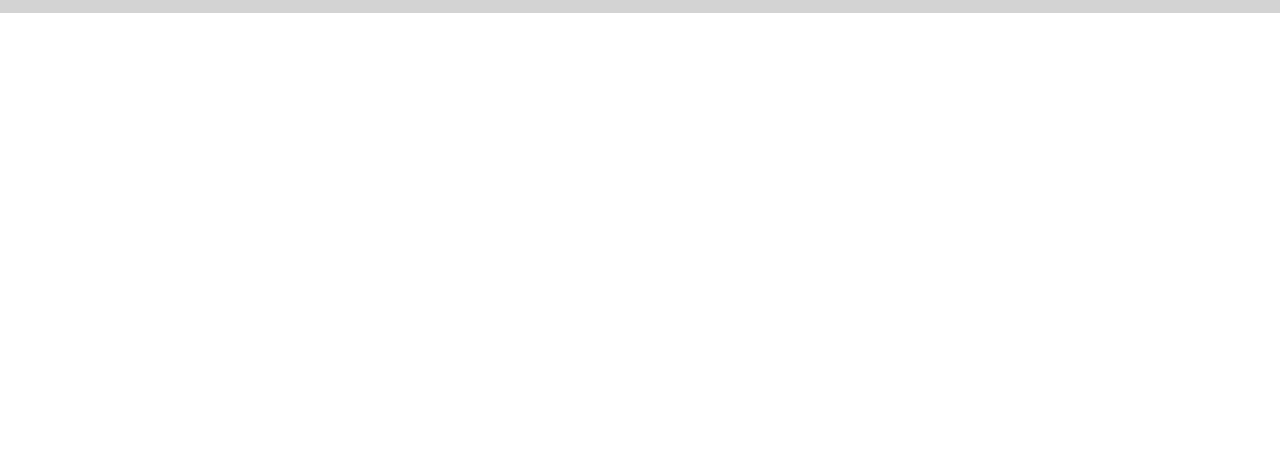
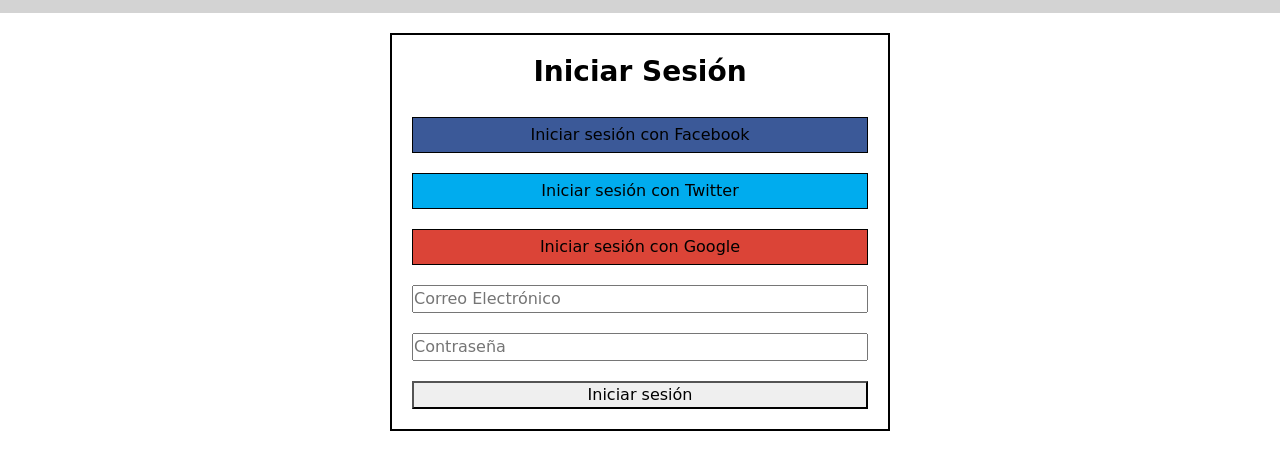
Before and after one commit to ricardomaxayala/2da-entrega-Ricardo-Ayala-Morales, a plain HTML site: page pages/iniciar_sesion.html in a window 1280 px wide. Shown: the part 81-550 px from the top of the page. Drawn offline with nearby package versions, Linux system fonts and the light colour scheme.

Commit message:
iniciarsesion

```diff
--- a/css/style.css
+++ b/css/style.css
@@ -26,8 +26,6 @@ a{
     height: 40px;
     width: 80px;
 }
-
-
 
 
 .navbar{
@@ -215,7 +213,7 @@ span{
 }
 
 
-.formulario{
+.formulario__principal{
     background-color: white;
     padding: 40px 40px 80px 40px;
     gap: 20px;
@@ -226,14 +224,14 @@ span{
     font-weight: bold;
 }
 
-.formulario__seccion{
+.formulario__principal__seccion{
     max-width: 1000px;
     margin: 0 auto;
     display: flex;
     justify-content: space-evenly;
 }
 
-.formulario__inputs{
+.formulario__principal__inputs{
     display: block;
 
 }
@@ -244,7 +242,7 @@ span{
 
 
 @media (max-width:767px){
-    .formulario__seccion{
+    .formulario__principal__seccion{
         flex-direction: column;
     }
     iframe{
@@ -285,3 +283,47 @@ img{
 
     }
 }
+
+
+.formulario__iniciarsesion__contenedor{
+    display: flex;
+    flex-direction: column ;
+    width: 500px;
+    margin: 20px auto;
+    padding: 20px;
+    border: 2px solid black;
+    gap: 20px;
+
+}
+
+.formulario__iniciarsesion__botones{
+    display: flex;
+    flex-direction: column;
+    gap: 20px;
+    text-align: center;
+}
+
+
+.formulario__iniciarsesion__botones a{
+    border: 1px solid black;
+    text-align: center;
+    padding: 5px 0;
+}
+
+.button__facebook{
+    background-color: #3b5998;
+}
+
+.button__twitter{
+    background-color: #00acee;
+}
+
+.button__google{
+    background-color: #DB4437;
+}
+
+.formulario__iniciarsesion__contenedor form{
+    display: flex;
+    flex-direction: column;
+    gap: 20px;
+}
--- a/pages/iniciar_sesion.html
+++ b/pages/iniciar_sesion.html
@@ -5,7 +5,7 @@
     <meta name="viewport" content="width=device-width, initial-scale=1.0">
     <title>Iniciar Sesión</title>
     <link href="https://cdn.jsdelivr.net/npm/bootstrap@5.3.0/dist/css/bootstrap.min.css" rel="stylesheet" integrity="sha384-9ndCyUaIbzAi2FUVXJi0CjmCapSmO7SnpJef0486qhLnuZ2cdeRhO02iuK6FUUVM" crossorigin="anonymous">
-    <link rel="icon" href="./img/py.jpg" >
+    <link rel="icon" href="../img/py.jpg" >
     <link rel="stylesheet" href="../css/style.css">
     <link rel="preconnect" href="https://fonts.googleapis.com">
     <link rel="preconnect" href="https://fonts.gstatic.com" crossorigin>
@@ -19,7 +19,7 @@
                 <span class="navbar-toggler-icon"></span>
               </button>
               <div class="collapse navbar-collapse micambio" id="navbar__opciones">
-                <a class="navbar-brand" href="#">
+                <a class="navbar-brand" href="../index.html">
                     <img src="../img/py.jpg" alt="" class="navbar__logo">
                 </a>
                 <ul class="navbar-nav d-flex justify-content-center align-items-center">
@@ -36,16 +36,32 @@
                     <a class="nav-link" href="#">Nosotros</a>
                   </li>
                   <li class="nav-item">
-                    <a class="nav-link iniciasesion" href="#">Iniciar Sesión</a>
+                    <a class="nav-link iniciasesion" href="./iniciar_sesion.html">Iniciar Sesión</a>
                   </li>
                   <li class="nav-item">
-                    <a class="nav-link registrarse" href="#">Registrarse</a>
+                    <a class="nav-link registrarse" href="./registrarse.html">Registrarse</a>
                   </li>
                 </ul>
               </div>
             </div>
         </nav>
     </header>
+
+    <section class="formulario__iniciarsesion">
+        <div class="formulario__iniciarsesion__contenedor">
+            <h3 class="formulario__titulo subtitulos">Iniciar Sesión</h3>
+            <div class="formulario__iniciarsesion__botones">
+                <a class="button__facebook">Iniciar sesión con Facebook</a>
+                <a class="button__twitter">Iniciar sesión con Twitter</a>
+                <a class="button__google">Iniciar sesión con Google</a>
+            </div>
+            <form action="">
+                <input type="email" placeholder="Correo Electrónico" required>
+                <input type="password" placeholder="Contraseña" required>
+                <button type="submit">Iniciar sesión</button>
+            </form>
+        </div>
+    </section>
 
 
 
```
Also changed, not shown: index.html (+5 -5 lines), pages/registrarse.html (+59 -0 lines).
